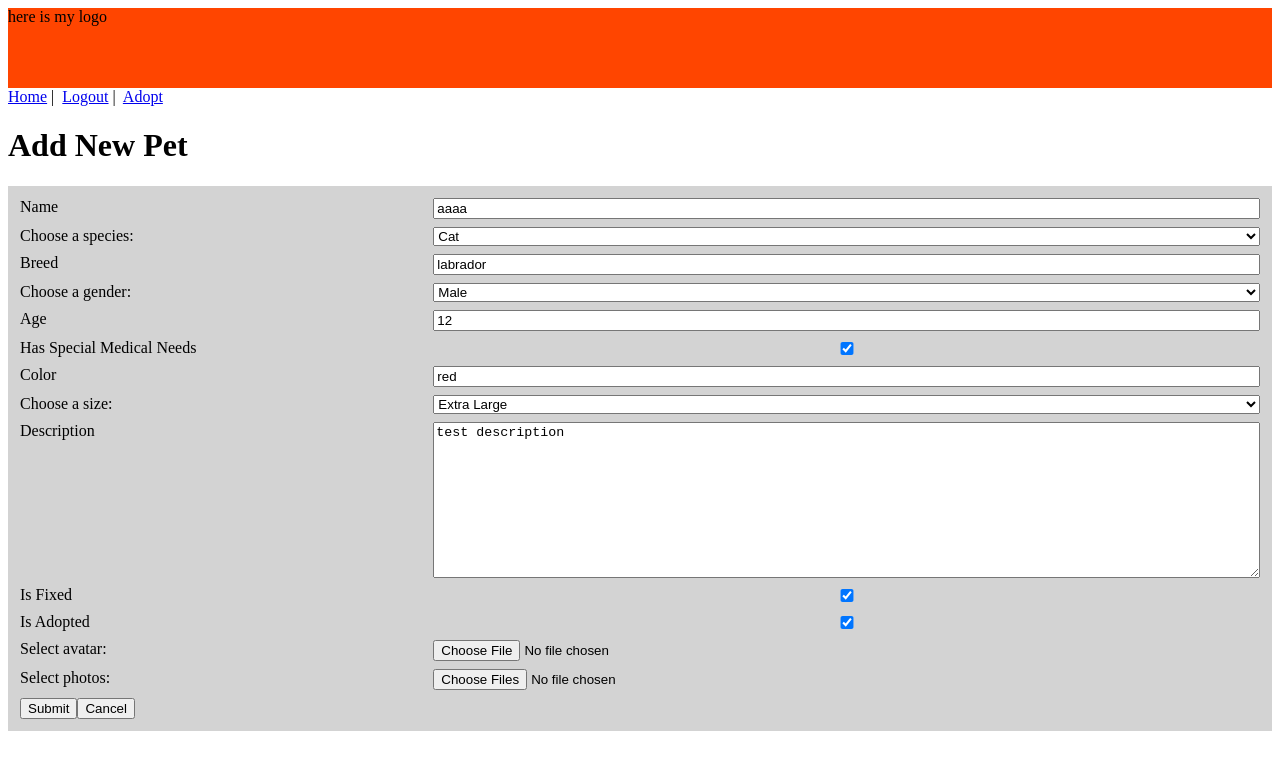
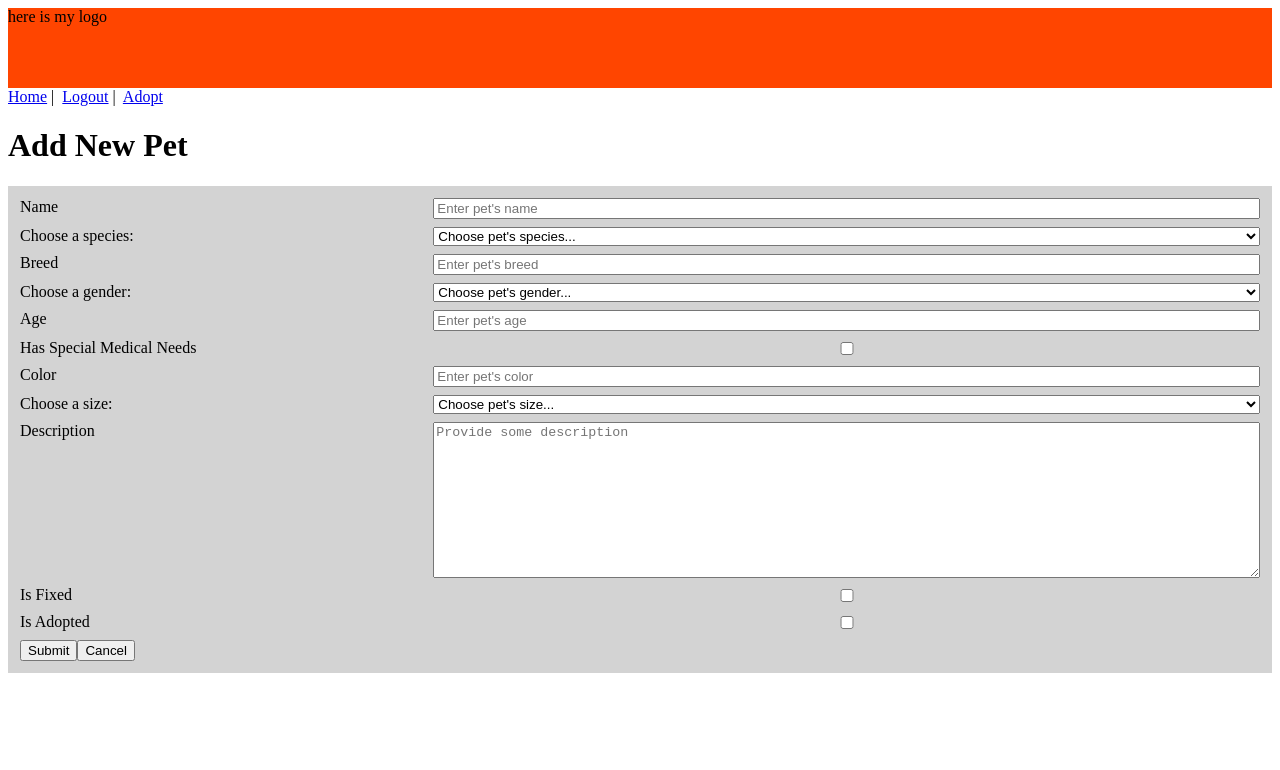
Before and after one commit to mp091689/paw-prints-pet-rescue, a Vue app in the folder vue/: page /pet/add in a window 1280 px wide. Shown: the top 770 px of the page. Built offline with nearby package versions, Linux system fonts and the light colour scheme; sample sign-in values are in the browser's storage.

Commit message:
clean code

```diff
--- a/vue/src/components/PetForm.vue
+++ b/vue/src/components/PetForm.vue
@@ -31,7 +31,8 @@
 
     <div>
       <label for="age">Age</label>
-      <input type="number" name="age" id="age" min="1" max="100" placeholder="Enter pet's age" v-model="editPet.age"
+      <input type="number" name="age" id="age" min="1" max="100" placeholder="Enter pet's age"
+             v-model="editPet.age"
              required/>
     </div>
 
@@ -73,18 +74,6 @@
       <input type="checkbox" name="isAdopted" id="isAdopted" v-model="editPet.isAdopted"/>
     </div>
 
-    <div>
-      <label for="avatar">Select avatar:</label>
-      <input type="file" id="avatar" name="avatar" @change="onChangeAvatar"/>
-      <img :src="avatar" width="100" v-if="avatar" alt="Pet's avatar"/>
-    </div>
-
-    <div>
-      <label for="photos">Select photos:</label>
-      <input type="file" id="photos" name="photos" multiple @change="onChangePhotos"/>
-      <img v-for="(photo, idx) in photos" :src="photo" width="100" alt="Pet's avatar" :key="idx"/>
-    </div>
-
     <button>Submit</button>
     <button @click="cancelForm">Cancel</button>
   </form>
@@ -92,7 +81,6 @@
 
 <script>
 import petService from "@/services/PetService";
-import {ref} from "vue";
 
 export default {
   props: {
@@ -103,53 +91,23 @@ export default {
   },
   data() {
     return {
-      avatar: ref(""),
-      photos: ref([]),
       editPet: {
         petId: this.pet?.petId ?? 0,
-        speciesId: 1,
-        name: "aaaa",
-        age: 12,
-        gender: "male",
-        hasSpecialNeeds: true,
-        color: "red",
-        breed: "labrador",
-        size: "xl",
-        isAdopted: true,
-        description: "test description",
-        isFixed: true,
-        avatar: this.pet?.avatar,
-        // photos: this.pet?.photos ?? [],
+        speciesId: this.pet?.speciesId ?? "",
+        name: this.pet?.name,
+        age: this.pet?.age,
+        gender: this.pet?.gender ?? "",
+        hasSpecialNeeds: this.pet?.hasSpecialNeeds,
+        color: this.pet?.color ?? "",
+        breed: this.pet?.breed ?? "",
+        size: this.pet?.size ?? "",
+        isAdopted: this.pet?.isAdopted,
+        description: this.pet?.description ?? "",
+        isFixed: this.pet?.isFixed,
       },
-      // editPet: {
-      //   petId: this.pet?.petId ?? 0,
-      //   speciesId: this.pet?.speciesId ?? "",
-      //   name: this.pet?.name,
-      //   age: this.pet?.age,
-      //   gender: this.pet?.gender ?? "",
-      //   hasSpecialNeeds: this.pet?.hasSpecialNeeds,
-      //   color: this.pet?.color ?? "",
-      //   breed: this.pet?.breed ?? "",
-      //   size: this.pet?.size ?? "",
-      //   isAdopted: this.pet?.isAdopted,
-      //   description: this.pet?.description ?? "",
-      //   isFixed: this.pet?.isFixed,
-      //   avatar: this.pet?.avatar,
-      //   photos: this.pet?.photos ?? [],
-      // },
     };
   },
   methods: {
-    onChangeAvatar(event) {
-      this.editPet.avatar = event.target.files[0];
-      this.avatar = URL.createObjectURL(event.target.files[0]);
-    },
-    onChangePhotos(event) {
-      this.editPet.photos = event.target.files;
-      let urls = [];
-      [...event.target.files].forEach((file) => urls.push(URL.createObjectURL(file)));
-      this.photos = urls;
-    },
     submitForm() {
       if (!this.validateForm()) {
         return;
@@ -158,56 +116,26 @@ export default {
       if (this.editPet.petId === 0) {
         // add
         console.log("add pet")
-        petService
-            .addPet(this.editPet)
+        petService.addPet(this.editPet)
             .then(response => {
               if (response.status === 201) {
-                // this.$store.commit(
-                //     'SET_NOTIFICATION',
-                //     {
-                //       message: 'A new pet was added.',
-                //       type: 'success'
-                //     }
-                // );
                 this.$router.push({name: 'adopt'});
               }
             })
-            .catch(error => {
-              // this.handleErrorResponse(error, 'adding');
-            });
+            .catch(error => console.log(error));
       } else {
         console.log("update pet")
-        petService
-            .updatePet(this.editPet)
+        petService.updatePet(this.editPet)
             .then(response => {
               if (response.status === 200) {
-                // this.$store.commit(
-                //     'SET_NOTIFICATION',
-                //     {
-                //       message: `Pet ${this.editPet.id} was updated.`,
-                //       type: 'success'
-                //     }
-                // );
                 this.$router.push({name: 'adopt'});
               }
             })
-            .catch(error => {
-              // this.handleErrorResponse(error, 'updating');
-            });
+            .catch(error => console.log(error));
       }
     },
     cancelForm() {
       this.$router.push({name: 'adopt'});
-    },
-    handleErrorResponse(error, verb) {
-      if (error.response) {
-        this.$store.commit('SET_NOTIFICATION',
-            "Error " + verb + " pet. Response received was '" + error.response.statusText + "'.");
-      } else if (error.request) {
-        this.$store.commit('SET_NOTIFICATION', "Error " + verb + " pet. Server could not be reached.");
-      } else {
-        this.$store.commit('SET_NOTIFICATION', "Error " + verb + " pet. Request could not be created.");
-      }
     },
     validateForm() {
       let msg = '';
--- a/vue/src/views/pet/AdoptView.vue
+++ b/vue/src/views/pet/AdoptView.vue
@@ -24,7 +24,6 @@ export default {
   },
   created() {
     petService.getPets(false).then(response => {
-      console.log(response)
       this.pets = response.data;
       this.isLoading = false;
     })
--- a/vue/src/views/pet/EditPetView.vue
+++ b/vue/src/views/pet/EditPetView.vue
@@ -15,24 +15,18 @@ export default {
   data() {
     return {
       isLoading: true,
-      pet: {}
+      pet: {},
     }
   },
   created() {
     let petId = parseInt(this.$route.params.id);
     if (petId !== 0) {
-      petService
-          .getPet(petId)
+      petService.getPet(petId)
           .then(response => {
             this.pet = response.data;
             this.isLoading = false;
           })
-          .catch(error => {
-            if (error.response && error.response.status === 404) {
-              this.$store.commit('SET_NOTIFICATION', `Error getting pet ${petId}. This pet may have been deleted or you have entered an invalid pet ID.`);
-              this.$router.push({name: 'home'});
-            }
-          });
+          .catch(error => console.log(error));
     }
   }
 };
--- a/vue/src/views/pet/HomeView.vue
+++ b/vue/src/views/pet/HomeView.vue
@@ -3,7 +3,7 @@
     <h1>loading...</h1>
   </div>
   <div v-else>
-    <PetCard :pet="pet" v-for="pet in pets" :key="pet.id" />
+    <PetCard :pet="pet" v-for="pet in pets" :key="pet.id"/>
   </div>
 </template>
 
```
Also changed, not shown: vue/src/views/AdoptView.vue (+8 -8 lines).
